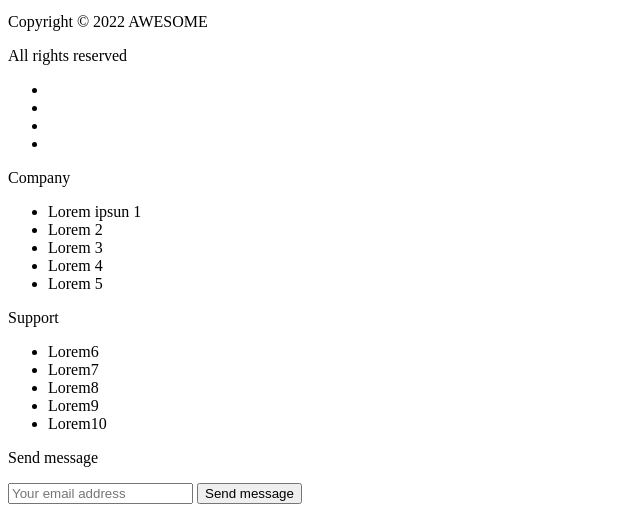
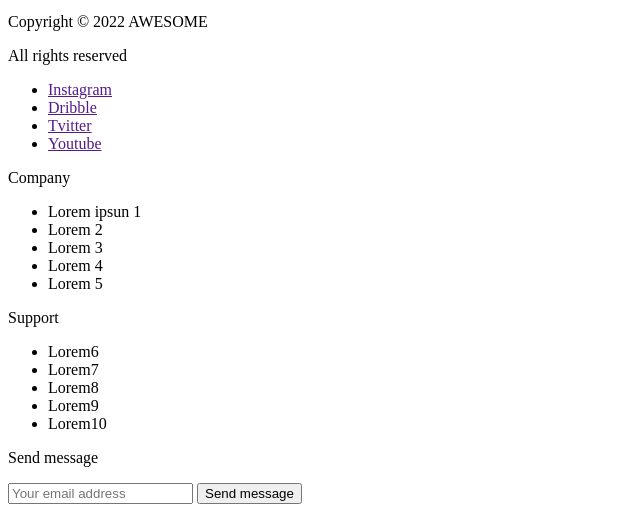
Before and after one commit to yarikgorpl/Practice-, a plain HTML site: page index.html in a window 1280 px wide. Shown: the part 4815-5327 px from the top of the page, without its empty margins (0-640 px from the left). Drawn offline with Linux system fonts and the light colour scheme.

Commit message:
поставив мнемонік через код

```diff
--- a/index.html
+++ b/index.html
@@ -41,6 +41,7 @@
         <ul>
           <li>
             <img src="./images/Smart-car.svg" style="background-color: olive" alt="car" />
+            <!--фон для відображення іконки-->
             <h3>Car Rental</h3>
             <p>Lorem ipsum dolor sit ame, consectetur adipiscing elit. Sit quis vitae</p>
           </li>
@@ -72,6 +73,7 @@
           </li>
           <li>
             <img src="./images/iost-(iost).svg" style="background-color: olive" alt="iost-(iost)" />
+            <!--фон для відображення іконки-->
             <h3>Mot consectet</h3>
             <p>Lorem ipsum dolor sit amet, consectetur adipiscing elit. Sit quis vitae</p>
           </li>
@@ -122,20 +124,20 @@
     <footer>
       <a href=""><img src="./images/logo.svg" alt="Logo" /></a>
       <p>Lorem ipsum dolor sit amet, consectetur adipiscing elit</p>
-      <p>Copyright © 2022 AWESOME</p>
+      <p>Copyright &copy; 2022 AWESOME</p>
       <p>All rights reserved</p>
       <ul>
         <li>
-          <a href="" aria-label=" Link to Instagram"></a>
+          <a href="" aria-label=" Link to Instagram"> Instagram</a>
         </li>
         <li>
-          <a href="" aria-label="Link to Dribbble"></a>
+          <a href="" aria-label="Link to Dribbble">Dribble</a>
         </li>
         <li>
-          <a href="" aria-label="Link to Twitter"></a>
+          <a href="" aria-label="Link to Twitter">Tvitter</a>
         </li>
         <li>
-          <a href="" aria-label="Link to YouTube"></a>
+          <a href="" aria-label="Link to YouTube">Youtube</a>
         </li>
       </ul>
       <p><span>Company</span></p>
```
